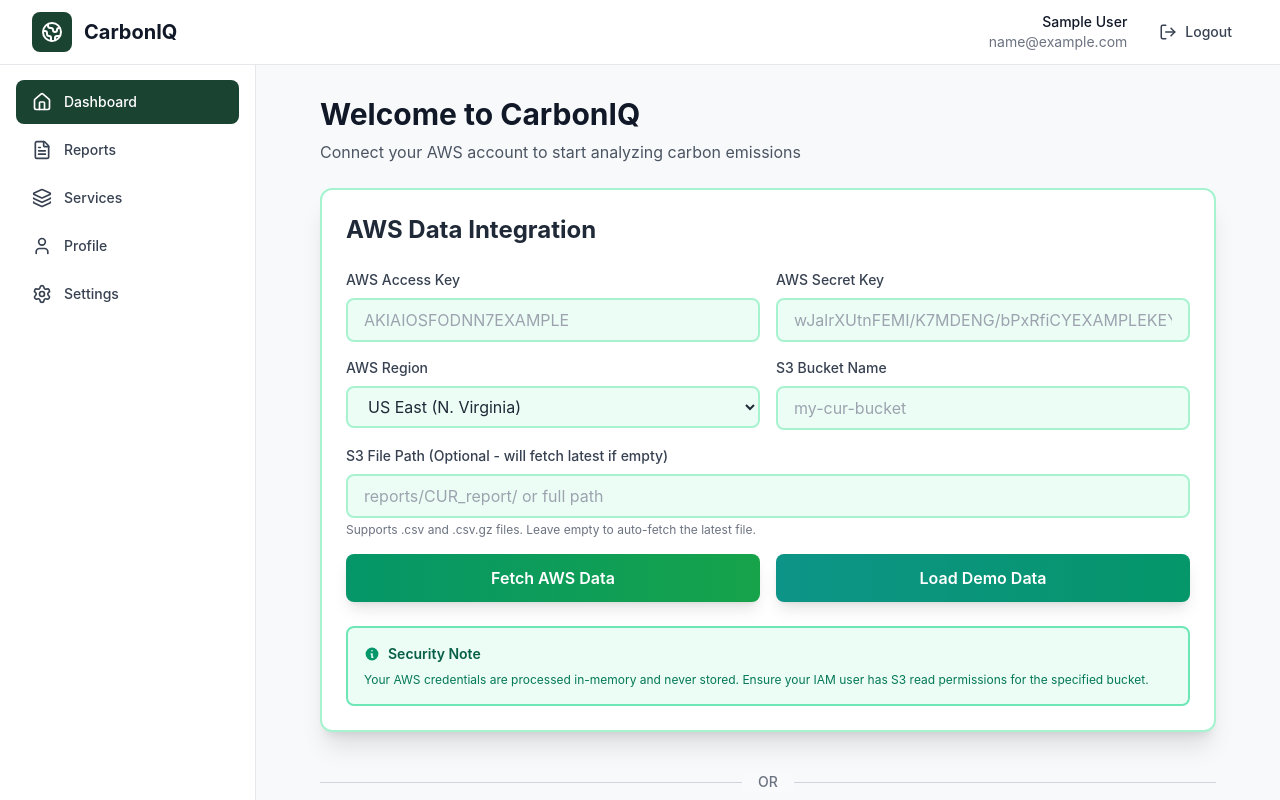
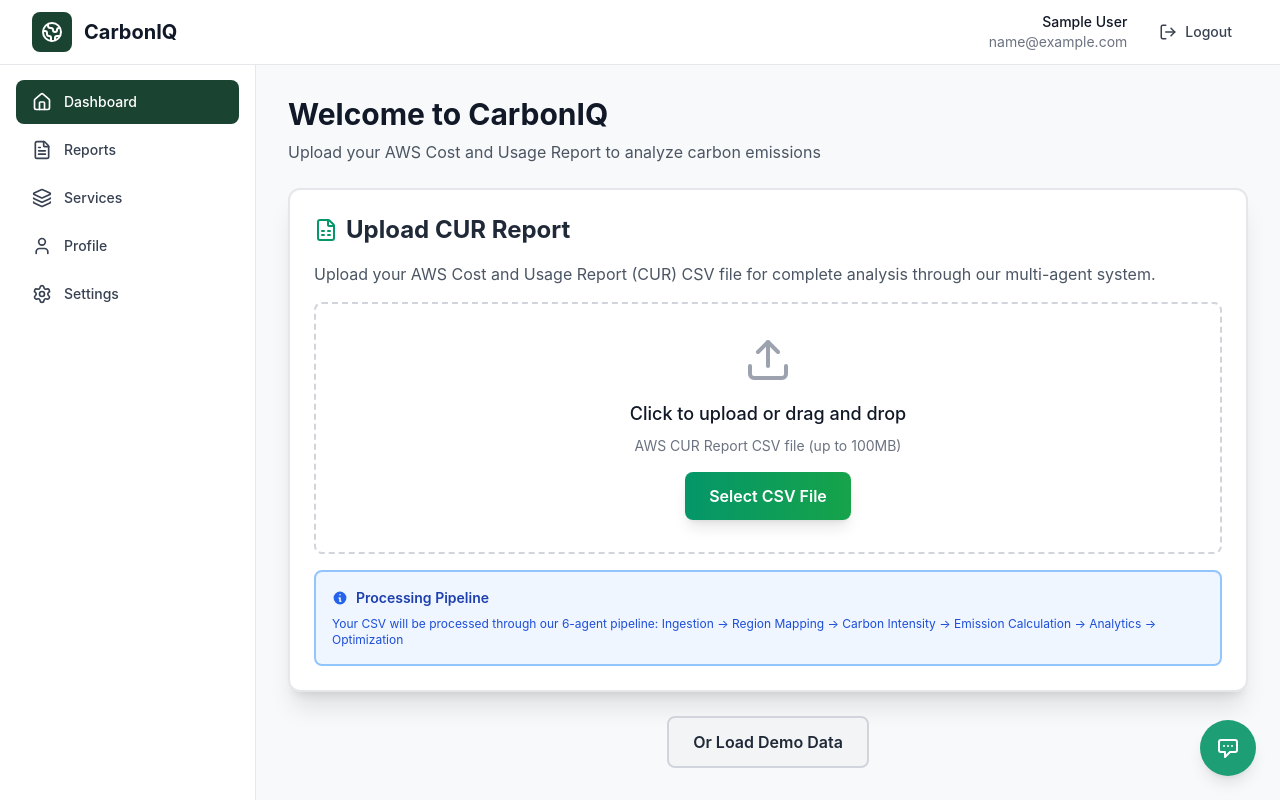
Before and after one commit to Atharvasp333/CarbonIQ, a React (Vite) app in the folder frontend/: page /home in a window 1280 px wide. Shown: the top 800 px of the page. Built offline with nearby package versions, Linux system fonts and the light colour scheme; sample sign-in values are in the browser's storage.

Commit message:
Update Home.jsx

```diff
--- a/frontend/src/pages/main/Home.jsx
+++ b/frontend/src/pages/main/Home.jsx
@@ -1,27 +1,25 @@
-import { useState, useEffect } from 'react';
-import { loadDemoData, fetchAWSData, uploadCSV } from '../../api/client';
-import Dashboard from '../../components/Dashboard';
-import AWSIntegration from '../../components/AWSIntegration';
+import { useState } from 'react';
+import { loadDemoData, uploadCSV } from '../../api/client';
 import ChatBot from '../../components/ChatBot/ChatBot';
 import toast from 'react-hot-toast';
-import { Upload, FileSpreadsheet } from 'lucide-react';
+import { Upload, FileSpreadsheet, CheckCircle, BarChart3, Server, ArrowRight } from 'lucide-react';
+import { Link } from 'react-router-dom';
 
 export default function Home() {
-  const [awsData, setAwsData] = useState(null);
-  const [insights, setInsights] = useState(null);
   const [loading, setLoading] = useState(false);
-  const [showAWSIntegration, setShowAWSIntegration] = useState(!localStorage.getItem('hasLoadedData'));
   const [uploadProgress, setUploadProgress] = useState(false);
+  const [dataUploaded, setDataUploaded] = useState(!!localStorage.getItem('hasLoadedData'));
+  const [lastUploadSummary, setLastUploadSummary] = useState(null);
 
   const loadMockDataHandler = async () => {
     setLoading(true);
     try {
       const data = await loadDemoData();
-      setAwsData(data);
       // Store data in localStorage for Services and Reports pages
       localStorage.setItem('awsAnalysisData', JSON.stringify(data));
       localStorage.setItem('hasLoadedData', 'true');
-      setShowAWSIntegration(false);
+      setDataUploaded(true);
+      setLastUploadSummary(data.summary);
       toast.success('Demo data loaded successfully!');
     } catch (error) {
       console.error('Error loading demo data:', error);
@@ -29,15 +27,6 @@
     } finally {
       setLoading(false);
     }
-  };
-
-  const handleAWSDataLoaded = async (data) => {
-    setAwsData(data);
-    // Store data in localStorage for Services and Reports pages
-    localStorage.setItem('awsAnalysisData', JSON.stringify(data));
-    localStorage.setItem('hasLoadedData', 'true');
-    setShowAWSIntegration(false);
-    toast.success('AWS data loaded successfully!');
   };
 
   const handleFileUpload = async (event) => {
@@ -60,11 +49,11 @@
       toast.dismiss('csv-upload');
 
       if (data.success) {
-        setAwsData(data);
         // Store complete analysis data in localStorage
         localStorage.setItem('awsAnalysisData', JSON.stringify(data));
         localStorage.setItem('hasLoadedData', 'true');
-        setShowAWSIntegration(false);
+        setDataUploaded(true);
+        setLastUploadSummary(data.summary);
         toast.success(`✅ CSV processed! ${data.summary.total_emissions_kg.toFixed(2)} kg CO₂ calculated`);
       } else {
         toast.error(data.message || 'Failed to process CSV');
@@ -78,44 +67,101 @@
     }
   };
 
-  const handleBackToIntegration = () => {
-    setShowAWSIntegration(true);
+  const handleUploadAnother = () => {
+    // Clear file input
+    const fileInput = document.getElementById('csv-upload');
+    if (fileInput) fileInput.value = '';
   };
 
-  if (showAWSIntegration) {
-    return (
-      <div className="max-w-4xl mx-auto space-y-6">
+  return (
+    <>
+      <div className="max-w-6xl mx-auto space-y-6">
         <div className="mb-6">
           <h1 className="text-3xl font-bold text-gray-900">Welcome to CarbonIQ</h1>
-          <p className="text-gray-600 mt-2">Connect your AWS account to start analyzing carbon emissions</p>
+          <p className="text-gray-600 mt-2">Upload your AWS Cost and Usage Report to analyze carbon emissions</p>
         </div>
 
-        {/* AWS Integration */}
-        <AWSIntegration onDataLoaded={handleAWSDataLoaded} />
+        {/* Success Message - Show after data is uploaded */}
+        {dataUploaded && lastUploadSummary && (
+          <div className="bg-gradient-to-r from-emerald-50 to-green-50 border-2 border-emerald-300 rounded-xl p-6 shadow-lg">
+            <div className="flex items-start">
+              <CheckCircle className="w-8 h-8 text-emerald-600 mr-4 flex-shrink-0 mt-1" />
+              <div className="flex-grow">
+                <h2 className="text-2xl font-bold text-gray-900 mb-2">✅ Data Processed Successfully!</h2>
+                <p className="text-gray-700 mb-4">
+                  Your AWS data has been analyzed through our 6-agent pipeline. View detailed insights in the tabs below.
+                </p>
 
-        {/* OR Divider */}
-        <div className="relative py-4">
-          <div className="absolute inset-0 flex items-center">
-            <div className="w-full border-t border-gray-300"></div>
+                {/* Summary Stats */}
+                <div className="grid grid-cols-1 md:grid-cols-3 gap-4 mb-6">
+                  <div className="bg-white rounded-lg p-4 border border-emerald-200">
+                    <p className="text-sm text-gray-600 mb-1">Total Emissions</p>
+                    <p className="text-2xl font-bold text-red-600">{lastUploadSummary.total_emissions_kg?.toFixed(2)} kg CO₂</p>
+                  </div>
+                  <div className="bg-white rounded-lg p-4 border border-emerald-200">
+                    <p className="text-sm text-gray-600 mb-1">Total Cost</p>
+                    <p className="text-2xl font-bold text-blue-600">${lastUploadSummary.total_cost?.toFixed(2)}</p>
+                  </div>
+                  <div className="bg-white rounded-lg p-4 border border-emerald-200">
+                    <p className="text-sm text-gray-600 mb-1">Energy Used</p>
+                    <p className="text-2xl font-bold text-purple-600">{lastUploadSummary.total_energy_kwh?.toFixed(2)} kWh</p>
+                  </div>
+                </div>
+
+                {/* Navigation Cards */}
+                <div className="grid grid-cols-1 md:grid-cols-2 gap-4">
+                  <Link
+                    to="/services"
+                    className="group bg-white hover:bg-emerald-50 border-2 border-emerald-300 hover:border-emerald-500 rounded-lg p-5 transition-all flex items-center justify-between"
+                  >
+                    <div className="flex items-center">
+                      <div className="bg-emerald-100 p-3 rounded-lg mr-4">
+                        <Server className="w-6 h-6 text-emerald-600" />
+                      </div>
+                      <div>
+                        <h3 className="text-lg font-bold text-gray-900 group-hover:text-emerald-700">Services</h3>
+                        <p className="text-sm text-gray-600">View service breakdown & regional analysis</p>
+                      </div>
+                    </div>
+                    <ArrowRight className="w-5 h-5 text-emerald-600 group-hover:translate-x-1 transition-transform" />
+                  </Link>
+
+                  <Link
+                    to="/reports"
+                    className="group bg-white hover:bg-blue-50 border-2 border-blue-300 hover:border-blue-500 rounded-lg p-5 transition-all flex items-center justify-between"
+                  >
+                    <div className="flex items-center">
+                      <div className="bg-blue-100 p-3 rounded-lg mr-4">
+                        <BarChart3 className="w-6 h-6 text-blue-600" />
+                      </div>
+                      <div>
+                        <h3 className="text-lg font-bold text-gray-900 group-hover:text-blue-700">Reports</h3>
+                        <p className="text-sm text-gray-600">Detailed analytics & time-based trends</p>
+                      </div>
+                    </div>
+                    <ArrowRight className="w-5 h-5 text-blue-600 group-hover:translate-x-1 transition-transform" />
+                  </Link>
+                </div>
+              </div>
+            </div>
           </div>
-          <div className="relative flex justify-center text-sm">
-            <span className="px-4 bg-gray-50 text-gray-500 font-medium">OR</span>
-          </div>
-        </div>
+        )}
 
         {/* CSV Upload Section */}
-        <div className="bg-white rounded-xl p-6 shadow-xl border-2 border-emerald-200">
+        <div className="bg-white rounded-xl p-6 shadow-xl border-2 border-gray-200">
           <div className="flex items-center mb-4">
             <FileSpreadsheet className="w-6 h-6 text-emerald-600 mr-2" />
-            <h2 className="text-2xl font-bold text-gray-800">Upload CUR Report</h2>
+            <h2 className="text-2xl font-bold text-gray-800">
+              {dataUploaded ? 'Upload Another CUR Report' : 'Upload CUR Report'}
+            </h2>
           </div>
 
           <p className="text-gray-600 mb-4">
             Upload your AWS Cost and Usage Report (CUR) CSV file for complete analysis through our multi-agent system.
           </p>
 
-          <div className="border-2 border-dashed border-emerald-300 rounded-lg p-8 text-center hover:border-emerald-500 transition-colors">
-            <Upload className="w-12 h-12 text-emerald-600 mx-auto mb-4" />
+          <div className="border-2 border-dashed border-gray-300 hover:border-emerald-500 rounded-lg p-8 text-center transition-colors">
+            <Upload className="w-12 h-12 text-gray-400 mx-auto mb-4" />
 
             <label htmlFor="csv-upload" className="cursor-pointer">
               <div className="text-lg font-medium text-gray-900 mb-2">
@@ -136,6 +182,7 @@
               onChange={handleFileUpload}
               className="hidden"
               disabled={uploadProgress}
+              onClick={handleUploadAnother}
             />
           </div>
 
@@ -160,19 +207,20 @@
             </div>
           )}
         </div>
+
+        {/* Demo Data Button */}
+        {!dataUploaded && (
+          <div className="text-center">
+            <button
+              onClick={loadMockDataHandler}
+              disabled={loading}
+              className="px-6 py-3 bg-gray-100 hover:bg-gray-200 text-gray-800 font-semibold rounded-lg transition-all border-2 border-gray-300"
+            >
+              {loading ? 'Loading...' : 'Or Load Demo Data'}
+            </button>
+          </div>
+        )}
       </div>
-    );
-  }
-
-  return (
-    <>
-      <Dashboard
-        awsData={awsData}
-        insights={insights}
-        loading={loading}
-        onLoadMock={loadMockDataHandler}
-        onBackToIntegration={handleBackToIntegration}
-      />
       <ChatBot />
     </>
   );
```
